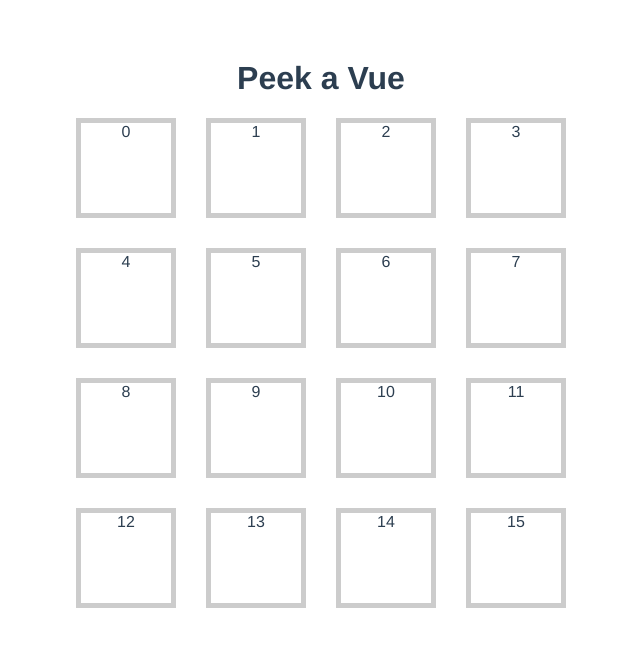
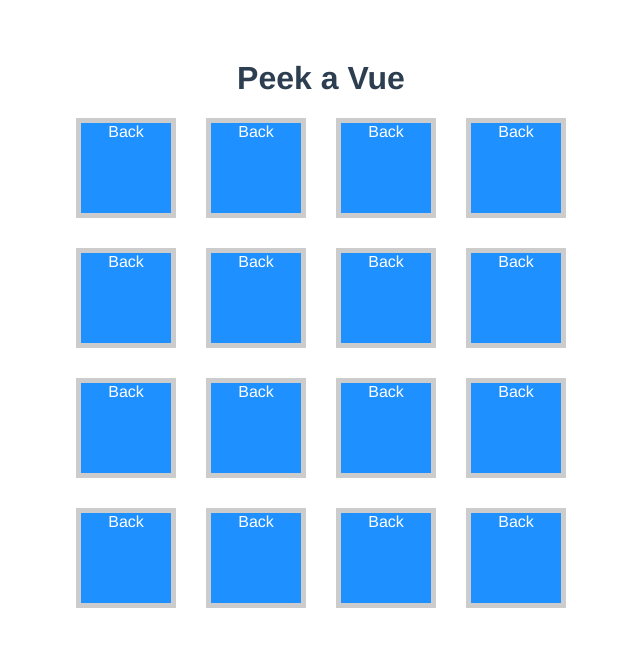
Before and after one commit to kyawzin98/card-matching-game, a Vue app: page / in a window 1280 px wide. Shown: the top 646 px of the page, without its empty margins (319-959 px from the left). Built offline with nearby package versions, Linux system fonts and the light colour scheme.

Commit message:
add Card Flip Feature

```diff
--- a/src/components/Card.vue
+++ b/src/components/Card.vue
@@ -1,6 +1,11 @@
 <template>
-  <div class="card">
-   {{value}}
+  <div class="card" @click="selectCard">
+   <div v-if="visible" class="card-face is-front">
+     {{value}}
+   </div>
+    <div v-else class="card-face is-back">
+     Back
+   </div>
   </div>
 </template>
 
@@ -8,12 +13,52 @@
 export default {
   name: "Card",
   props: {
+    position: {
+      type: Number,
+      required: true
+    },
     value: {
       type: Number,
       required: true
+    },
+    visible: {
+      type: Boolean,
+      default: false
+    }
+  },
+  setup(props, context){
+    const selectCard = () => {
+      context.emit('select-card',{
+        position: props.position
+      })
+    }
+
+    return {
+      selectCard
     }
   }
 };
 </script>
 
-<style scoped></style>
+<style scoped>
+.card {
+  border: 5px solid #ccc;
+  position: relative;
+}
+.card-face{
+  width: 100%;
+  height: 100%;
+  position: absolute;
+  top: 0;
+  left: 0;
+}
+.card-face.is-front{
+  background: crimson;
+  color: white;
+}
+
+.card-face.is-back{
+  background: dodgerblue;
+  color: white;
+}
+</style>
--- a/src/views/Home.vue
+++ b/src/views/Home.vue
@@ -1,13 +1,20 @@
 <template>
   <h1>Peek a Vue</h1>
   <section class="game-board">
-    <Card v-for="(card, index) in cardList" :key="`card-${index}`" :value="card" />
+    <Card
+        v-for="(card, index) in cardList"
+        :key="`card-${index}`"
+        :value="card.value"
+        :visible="card.visible"
+        :position="card.position"
+        @select-card="flipCard"
+    />
   </section>
 </template>
 
 <script>
 // @ is an alias to /src
-
+import {ref} from "vue"
 import Card from "@/components/Card";
 export default {
   name: "Home",
@@ -15,24 +22,29 @@
     Card
   },
   setup() {
-    const cardList = [];
+    const cardList = ref([]);
 
     for (let i = 0; i < 16; i++) {
-      cardList.push(i);
+      cardList.value.push({
+        value: i,
+        visible: false,
+        position: i
+      });
+    }
+
+    const flipCard = (payload) => {
+      cardList.value[payload.position].visible = true;
     }
 
     return {
-      cardList
+      cardList,
+      flipCard
     };
   }
 };
 </script>
 
 <style>
-.card {
-  border: 5px solid #ccc;
-}
-
 .game-board {
   display: grid;
   grid-template-columns: 100px 100px 100px 100px;
```
